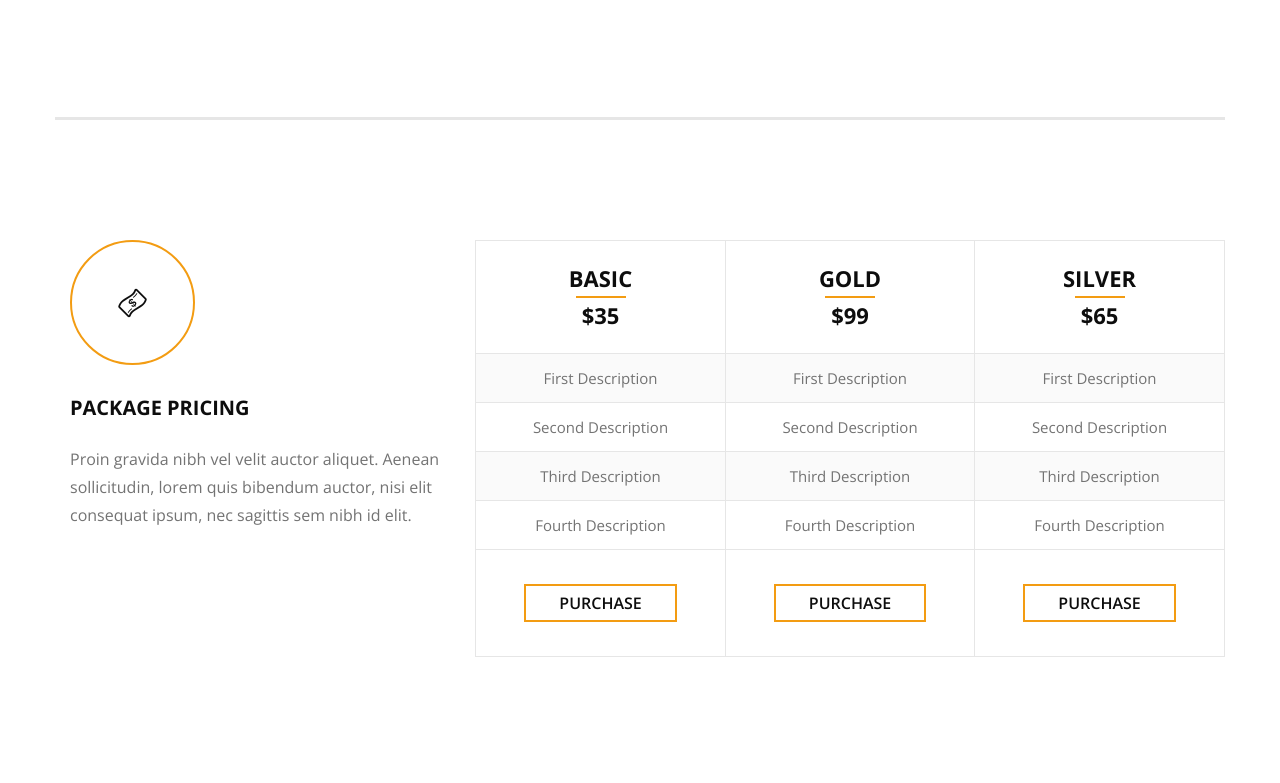
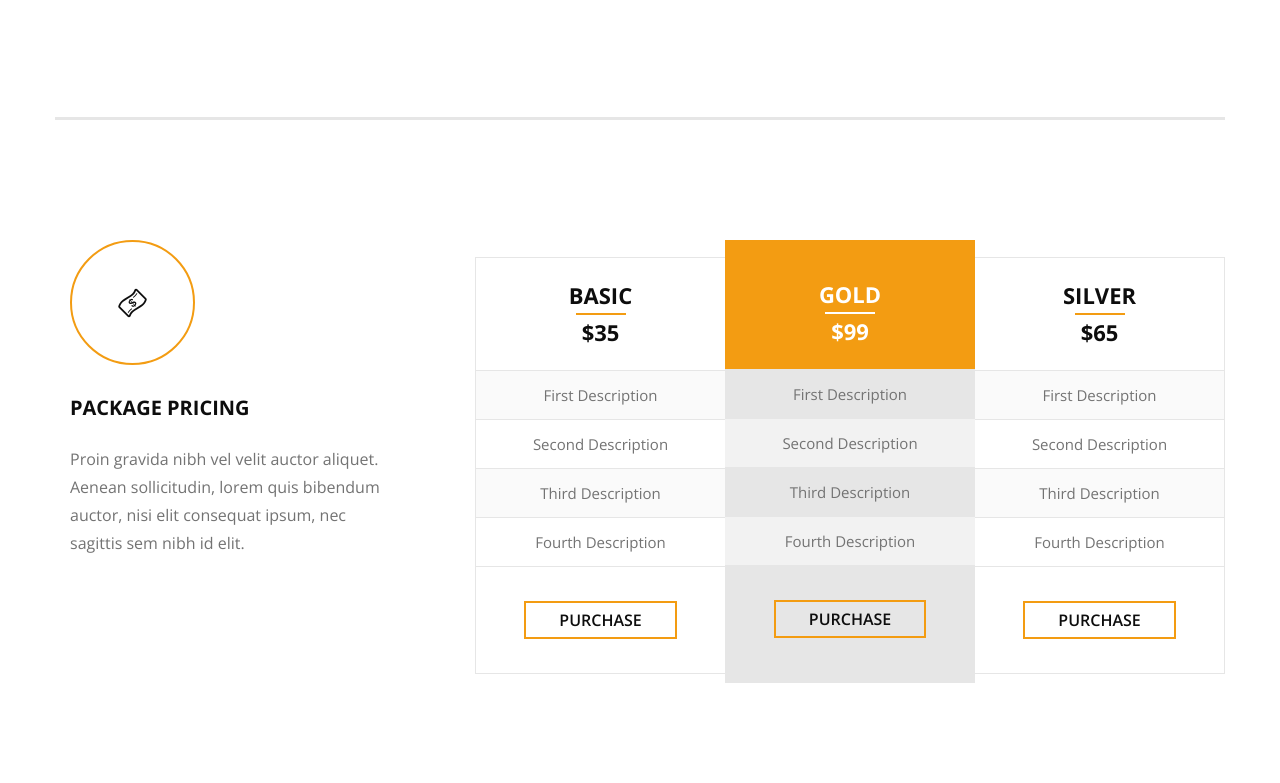
Before and after one commit to LesiaLametta/Avocode_example, a PHP site: page / in a window 1280 px wide. Shown: the part 5429-6212 px from the top of the page. Before the commit the page ends 6086 px from the top, so only its background shows below. Run offline with PHP 8.4, Linux system fonts and the light colour scheme; some web fonts are replaced.

Commit message:
A full completion of the Box-pricing div and its styling

```diff
--- a/css/style.css
+++ b/css/style.css
@@ -48,6 +48,9 @@ h6 {
     margin: 120px 0;
     background-color: #e6e6e6;
 }
+
+
+
 
 
 
@@ -158,6 +161,9 @@ header {
 .menu_link:hover {
     color: #0d0d0d;
 }
+
+
+
 
 
 
@@ -291,6 +297,9 @@ header {
 
 
 
+
+
+
 /*box skills*/
 
 .box-skills {
@@ -315,6 +324,9 @@ header {
 .box-skills_item--content {
     padding-left: 35px;
 }
+
+
+
 
 
 
@@ -375,6 +387,9 @@ header {
     align-items: center;
     display: flex;
 }
+
+
+
 
 
 
@@ -447,6 +462,9 @@ header {
     background-color: #f39c12;
     margin: 0 auto 20px;
 }
+
+
+
 
 
 
@@ -611,6 +629,9 @@ header {
 
 
 
+
+
+
 /*service*/
 
 .service-list {
@@ -676,6 +697,8 @@ header {
 .pricing {
     display: flex;
     text-align: center;
+    align-items: flex-start;
+    margin-left: 5%;
 }
 
 .pricing_item {
@@ -685,14 +708,28 @@ header {
 
 .pricing_item:first-child {
     border-right: none;
+    margin-top: 17px;
 }
 
 .pricing_item:last-child {
     border-left: none;
+    margin-top: 17px;
+}
+
+.pricing_item.active {
+    border-right: none;
+    border-left: none;
+    border-top: 17px solid #f39c12;
+    border-bottom: 11px solid #e6e6e6;
+    background-color: #f2f2f2;
 }
 
 .pricing-header {
     padding: 25px 28px;
+}
+
+.pricing_item.active .pricing-header {
+    background: #f39c12;
 }
 
 .pricing-header_title {
@@ -703,6 +740,10 @@ header {
     text-transform: uppercase;
 }
 
+.pricing_item.active .pricing-header_title {
+    color: #fff;
+}
+
 .pricing-header_title span:before {
     content: '';
     display: block;
@@ -710,6 +751,10 @@ header {
     height: 2px;
     background-color: #f39c12;
     margin: 5px auto;
+}
+
+.pricing_item.active .pricing-header_title span:before {
+    background: #fff;
 }
 
 .pricing-list {
@@ -732,8 +777,16 @@ header {
     background: #fafafa;
 }
 
+.pricing_item.active .pricing-list li:nth-child(odd) {
+    background-color: #e6e6e6;
+}
+
 .pricing-footer {
     padding: 34px 28px;
+}
+
+.pricing_item.active .pricing-footer {
+    background: #e6e6e6;
 }
 
 .pricing-footer .btn {
--- a/index.html
+++ b/index.html
@@ -282,7 +282,7 @@
                         </ul>
                         <div class="pricing-footer"><a href="#" class="btn btn-warning">Purchase</a></div>
                     </div>
-                    <div class="pricing_item">
+                    <div class="pricing_item active">
                         <div class="pricing-header"><span class="pricing-header_title">Gold <span>$99</span>
                             </span>
                         </div>
```
